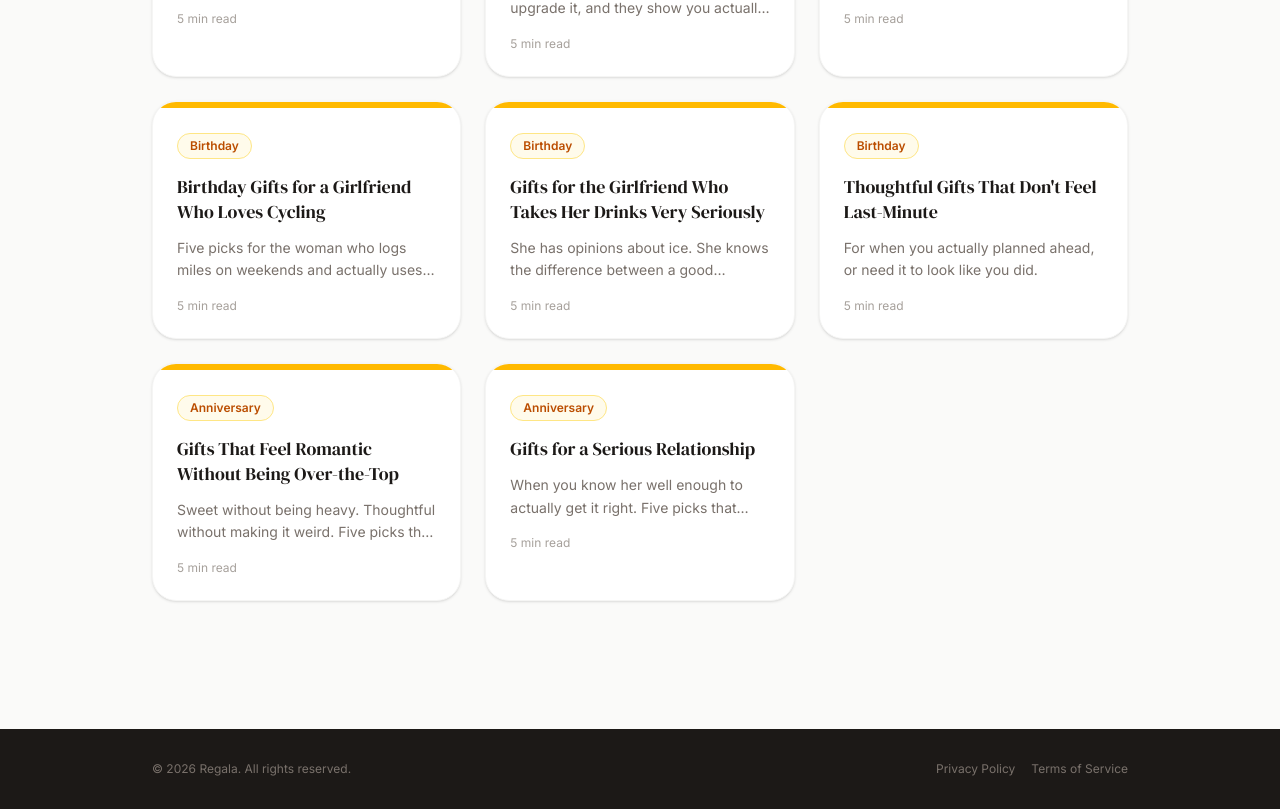
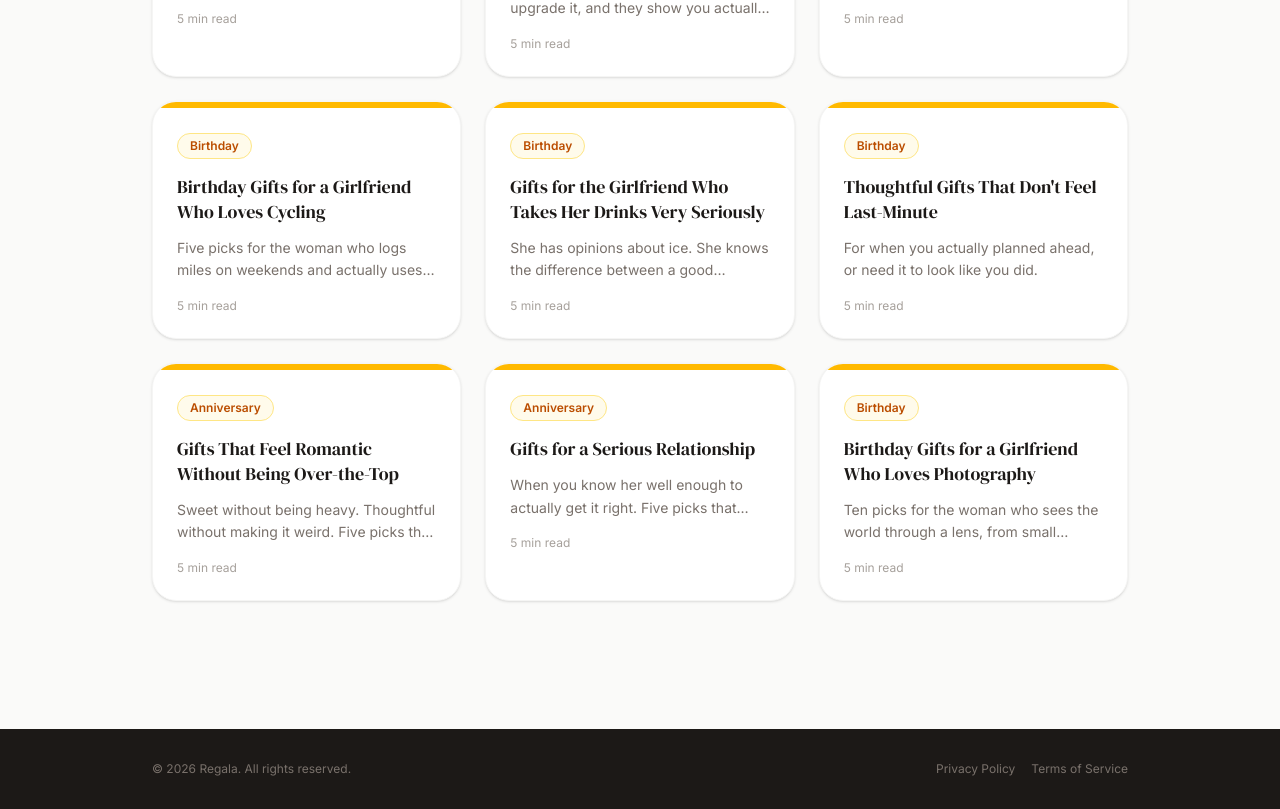
Before and after one commit to CAMGREEN637/gift-ai-frontend, a Next.js app: page /blog in a window 1280 px wide. Shown: the part 2851-3660 px from the top of the page. Built offline with nearby package versions, Linux system fonts and the light colour scheme; no server answers.

Commit message:
photography article

```diff
--- a/content/articles.ts
+++ b/content/articles.ts
@@ -2952,6 +2952,117 @@ export const SAMPLE_ARTICLES: GiftArticle[] = [
       { type: "cta" }
     ]
   },
+// ============================================================================
+  // BIRTHDAY GIFTS — PHOTOGRAPHY
+  // ============================================================================
+  {
+    slug: "birthday-gifts-photography",
+    title: "Birthday Gifts for a Girlfriend Who Loves Photography",
+    excerpt: "Ten picks for the woman who sees the world through a lens, from small accessories she will actually use to the camera she has been eyeing.",
+    occasion: "birthday",
+    interests: ["photography"],
+    readTime: "5 min read",
+    publishedAt: "2026-05-24",
+    relatedArticles: [
+      "birthday-gifts-art",
+      "tech-gifts-that-feel-thoughtful",
+      "thoughtful-gifts-that-dont-feel-last-minute",
+      "birthday-gifts-travel"
+    ],
+    sections: [
+      {
+        type: "text",
+        heading: "What makes a photography gift actually land",
+        body: "Photography is one of those hobbies where the obvious gift, a new camera, is rarely the right move unless you know exactly what she shoots and what she already has. Most photographers at any level are more constrained by the smaller things: a strap that digs into her neck, a bag that does not fit her gear, a phone full of photos she never gets around to printing. The gifts that land best here are the ones that improve something she does every time she picks up a camera."
+      },
+      {
+        type: "text",
+        heading: "How to choose at any budget",
+        body: "The ten picks below are split across what they do: some are practical upgrades to her everyday kit, some are sentimental gifts that turn her photos into something tangible, and a few are novelty items that work well as additions to a larger gift. The price range runs from under twenty dollars to the Instax camera at the top, so there is a clear entry point regardless of the occasion."
+      },
+      {
+        type: "picks",
+        gifts: [
+          {
+            name: "VAMSII Photographer Gift Vintage Cameras Tote Bag",
+            price: "$15.89",
+            reason: "A canvas tote printed with a vintage camera pattern, practical enough to use as an everyday bag and specific enough to signal that you know what she is into. It works well as part of a larger gift, paired with a card and something small inside, and it is the kind of thing she will actually reach for rather than set aside.",
+            url: "https://www.amazon.com/dp/B0FHKM9SX3?tag=cbggiftapp637-20",
+            image_url: "https://m.media-amazon.com/images/I/61d3w9qLDKL._AC_UY218_.jpg"
+          },
+          {
+            name: "STRATA CUPS Camera Lens Coffee Mug",
+            price: "$15.95",
+            reason: "A stainless steel travel mug shaped and printed to look exactly like a camera lens, down to the markings. For someone who loves photography and coffee equally, this is the kind of desk accessory that makes her smile every time she reaches for it. It is a small gift that reads as very specific to her, which at this price is a strong return.",
+            url: "https://www.amazon.com/dp/B01N1WYQYT?tag=cbggiftapp637-20",
+            image_url: "https://m.media-amazon.com/images/I/91I+lFlSoZL._AC_UL320_.jpg"
+          },
+          {
+            name: "Padwa Lifestyle Plaid Camera Strap",
+            price: "$15.98",
+            reason: "A wide, padded camera strap in a black and white plaid pattern that is both more comfortable and more visually interesting than the default strap that comes with most cameras. For anyone who shoots regularly, the stock strap is one of those things they tolerate rather than love. This is an easy, low-cost upgrade that she will notice immediately the first time she takes her camera out.",
+            url: "https://www.amazon.com/dp/B09YD54GWC?tag=cbggiftapp637-20",
+            image_url: "https://m.media-amazon.com/images/I/81jpzdyn+BL._AC_UY218_.jpg"
+          },
+          {
+            name: "Custom Photo Prints",
+            price: "$16.88",
+            reason: "Standard-size glossy photo prints ordered directly from your camera roll. The gift here is the curation: pick ten or fifteen of your favorite photos together, from trips, ordinary days, moments she captured that you both love, and have them printed. It costs almost nothing and takes twenty minutes, but arriving with a stack of physical photos she can pin up, frame, or keep says more than almost anything else on this list.",
+            url: "https://www.amazon.com/dp/B0D9YMF259?tag=cbggiftapp637-20",
+            image_url: "https://m.media-amazon.com/images/I/8136VxE5xUL._AC_UL320_.jpg"
+          },
+          {
+            name: "Photographer Leather Journal",
+            price: "$19.99",
+            reason: "A leather-bound journal designed for photographers, with prompts and space for notes on shots, settings, locations, and ideas. For someone who shoots intentionally rather than casually, this is the kind of companion that actually gets used. It is also a gift that acknowledges her practice as something worth documenting, which for a photographer who takes the hobby seriously lands with more weight than a novelty item.",
+            url: "https://www.amazon.com/dp/B0F1K4ZMXV?tag=cbggiftapp637-20",
+            image_url: "https://m.media-amazon.com/images/I/81w+ZUQT8PL._AC_UL320_.jpg"
+          },
+          {
+            name: "Besnfoto Compact Camera Bag",
+            price: "$21.99",
+            reason: "A small crossbody camera bag that holds a mirrorless or compact DSLR with a lens or two, plus a phone and wallet, without looking like camera gear. The canvas and leather construction is noticeably nicer than the standard padded nylon bags, and the compact size means she will actually bring it rather than leaving the camera at home because the bag is too bulky. For a photographer who shoots on the go, this solves a real problem.",
+            url: "https://www.amazon.com/dp/B07SG271TT?tag=cbggiftapp637-20",
+            image_url: "https://m.media-amazon.com/images/I/71KhNY1ENiL._AC_UY218_.jpg"
+          },
+          {
+            name: "Personalized Photo Album",
+            price: "$29.98",
+            reason: "A custom engraved photo album that holds up to 200 photos in a cover you personalize with her name, a date, or a short phrase. For a photographer who fills up memory cards but rarely prints anything, this is the push she needs to turn her favorite shots into something physical and permanent. Fill the first few pages before you give it and it becomes one of the most personal gifts on this list.",
+            url: "https://www.amazon.com/dp/B0CSQGQPGZ?tag=cbggiftapp637-20",
+            image_url: "https://m.media-amazon.com/images/I/51FrLA5ebfL._AC_UL320_.jpg"
+          },
+          {
+            name: "Custom Leather Camera Strap",
+            price: "$42.99",
+            reason: "A handmade leather camera strap personalized with her name, initials, or a short message stamped directly into the leather. For a photographer who uses her camera often, the strap is one of the most-handled parts of the whole kit, and upgrading it to something that has her name on it transforms a piece of gear into something that actually belongs to her. The leather softens with use and looks better over time, which makes it the kind of gift that improves the longer she has it.",
+            url: "https://www.amazon.com/dp/B06XC2WTB8?tag=cbggiftapp637-20",
+            image_url: "https://m.media-amazon.com/images/I/71H3lk8xIQL._AC_UY218_.jpg"
+          },
+          {
+            name: "4x6\" Portable Instant Photo Printer",
+            price: "$139.00",
+            reason: "A portable Bluetooth photo printer that connects to her phone and prints full-color 4x6 photos on the spot, no ink required. For a photographer who has thousands of images on her phone and almost none of them printed, this is the gift that closes that gap permanently. The prints are proper photo quality rather than the stamp-sized output of an Instax, which means she will actually frame them rather than just stick them on a bulletin board.",
+            url: "https://www.amazon.com/dp/B088PRX3BD?tag=cbggiftapp637-20",
+            image_url: "https://m.media-amazon.com/images/I/71ySRliPMKL._AC_SY300_SX300_QL70_FMwebp_.jpg"
+          },
+          {
+            name: "Instax Mini 12 Instant Camera Bundle",
+            price: "$165.00",
+            reason: "The Fujifilm Instax Mini 12 is the instant camera that actually gets used. The interface is simple enough that it does not slow her down, the film is widely available, and the bundle includes enough to start shooting the same day you give it. For a photographer who already shoots digital, an instant camera scratches a completely different itch: the constraint of one shot, the physical print in hand thirty seconds later, the imperfection that makes each photo interesting. It is also the gift that ends up in every photo from every occasion for the next several years.",
+            url: "https://www.amazon.com/dp/B0BXMJDJWF?tag=cbggiftapp637-20",
+            image_url: "https://m.media-amazon.com/images/I/7155+ihePrL._AC_SY300_SX300_QL70_FMwebp_.jpg"
+          }
+        ]
+      },
+      {
+        type: "text",
+        heading: "One thing worth knowing",
+        body: "If she shoots with a mirrorless camera, check the mount type before buying a camera strap with a clip attachment rather than a loop. Most straps on this list use a universal loop that fits any camera, but the personalized leather strap uses a clip, so a quick Google of her camera model takes thirty seconds and saves a return."
+      },
+      { type: "cta" }
+    ]
+  },
 ];
 
 // ============================================================================
```
